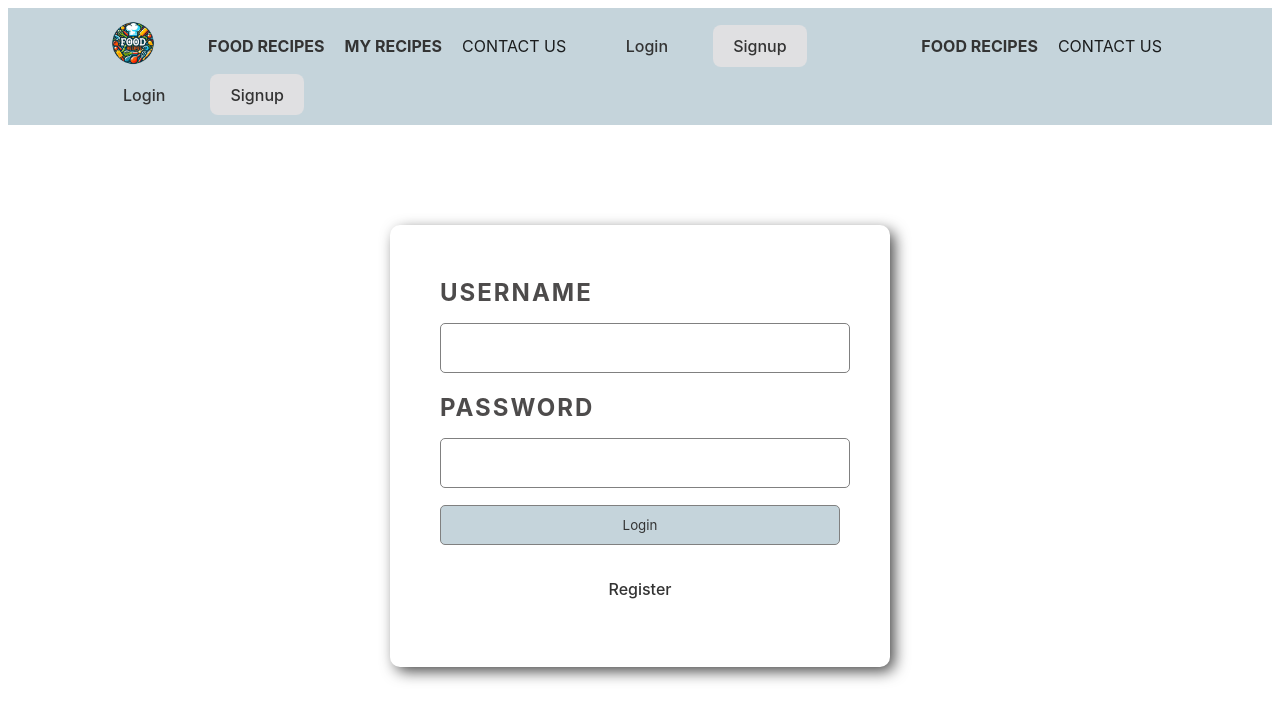
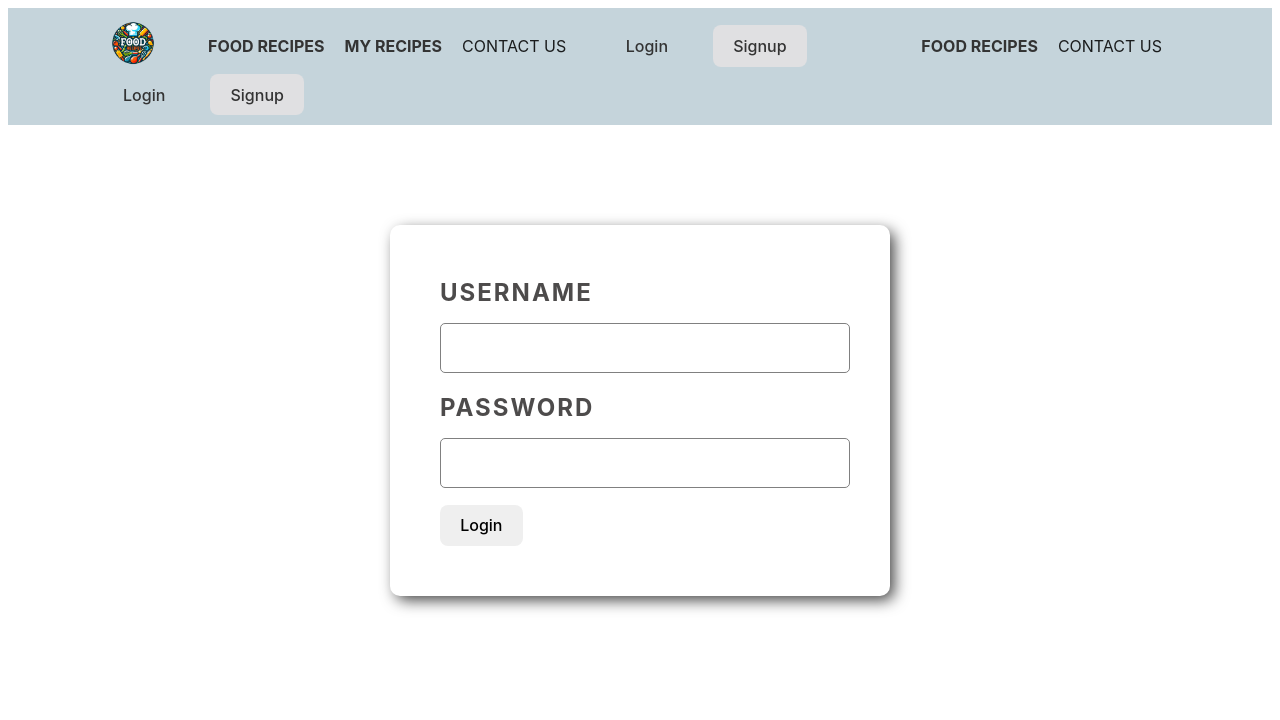
Before and after one commit to mbm1337/CA-3.Frontend.Project, a React (Vite) app: page /login in a window 1280 px wide. Shown: the top 720 px of the page. Built offline with nearby package versions, Linux system fonts and the light colour scheme.

Commit message:
login virker
login virker men mangler stadig en del

```diff
--- a/src/Pages/UserRecipes.jsx
+++ b/src/Pages/UserRecipes.jsx
@@ -8,7 +8,7 @@ const UserRecipes = () => {
     useEffect(() => {
         const fetchRecipes = async () => {
             try {
-                const response = await fetch("http://localhost:3002/user/recipes", {
+                const response = await fetch(`${BASE_URL_DEV}/recipe`, {
                     headers: {
                         'Authorization': `Bearer ${localStorage.getItem('token')}`
                     }
--- a/src/auth/Login.jsx
+++ b/src/auth/Login.jsx
@@ -1,9 +1,8 @@
-
-
 import React, { useState } from 'react';
 import styled from 'styled-components';
-import { useNavigate, NavLink } from 'react-router-dom'; // Import useNavigate and NavLink
+import { useNavigate } from 'react-router-dom';
 import { login } from '../service/apiFacade';
+
 
 
 const Form = styled.form`
@@ -53,7 +52,7 @@ const Div = styled.div`
 `;
 
 
-const Login = ({ setIsAuthenticated }) => {
+const Login = () => {
   const [username, setUsername] = useState('');
   const [password, setPassword] = useState('');
   const [error, setError] = useState(null);
@@ -61,54 +60,41 @@ const Login = ({ setIsAuthenticated }) => {
 
   const handleSubmit = async (event) => {
     event.preventDefault();
-    setError(null);
-
     try {
-      const data = await login(username, password);
-      if (!data) {
-        setError('No data returned from login');
-        return;
+      const response = await login(username, password);
+      console.log('Response', response);
+      if (response && response.token) {
+        console.log('Login successful, navigating to /dashboard');
+        navigate('/dashboard');
+      } else {
+        setError('Invalid username or password');
       }
-
-      console.log('Token saved in localStorage:', data.token);
-      setIsAuthenticated(true);
-      localStorage.setItem('token', data.token);
-      navigate('/home');
-    } catch (error) {
-      setError('Failed to login');
-      console.error(error);
+    } catch (err) {
+      setError('An error occurred');
     }
   };
 
   return (
     <Div>
-
       <Form onSubmit={handleSubmit}>
-      <Label>Username</Label>
+        <Label htmlFor="username">Username</Label>
         <Input
+          id="username"
           type="text"
           value={username}
           onChange={(e) => setUsername(e.target.value)}
-        required
         />
-
-      <Label>Password</Label>
+        <Label htmlFor="password">Password</Label>
         <Input
+          id="password"
           type="password"
           value={password}
           onChange={(e) => setPassword(e.target.value)}
-        required
         />
-
         {error && <Error>{error}</Error>}
-
-      <Input type="submit" value="Login" className='form--submit' />
-
-      {/* Link to Register page */}
-      <Btn><NavLink to="/signup">Register</NavLink></Btn>
+        <button type="submit" onClick={() => console.log('Button clicked')}>Login</button>
       </Form>
     </Div>
-
   );
 };
 
--- a/src/service/apiFacade.js
+++ b/src/service/apiFacade.js
@@ -9,7 +9,7 @@ export const login = async (username, password) => {
                 'Content-Type': 'application/json'
             },
             body: JSON.stringify({
-                "username": username,
+                "email": username,
                 "password": password
             })
         });
```
Lines whose indentation alone changed are shown as unchanged.
